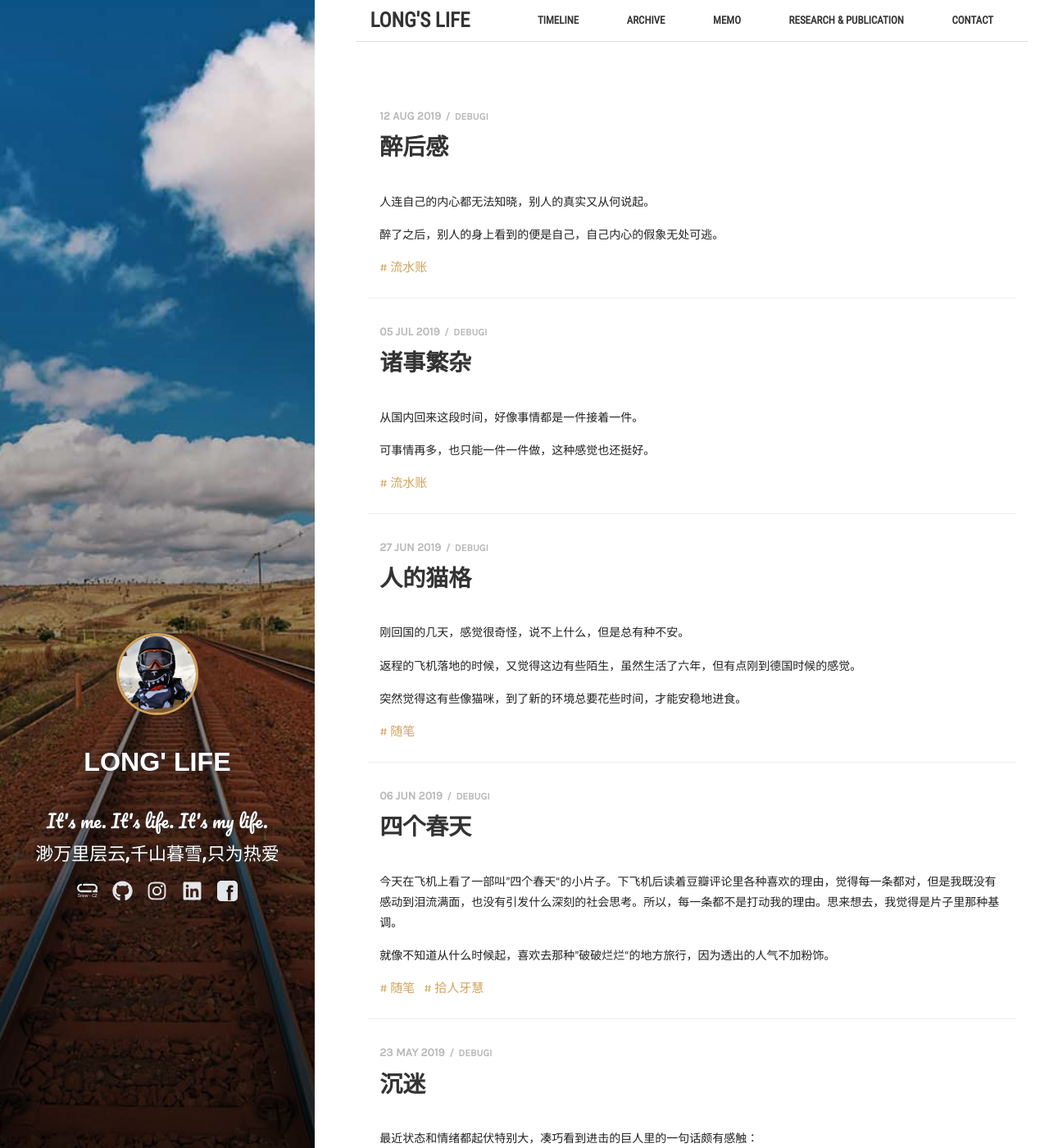
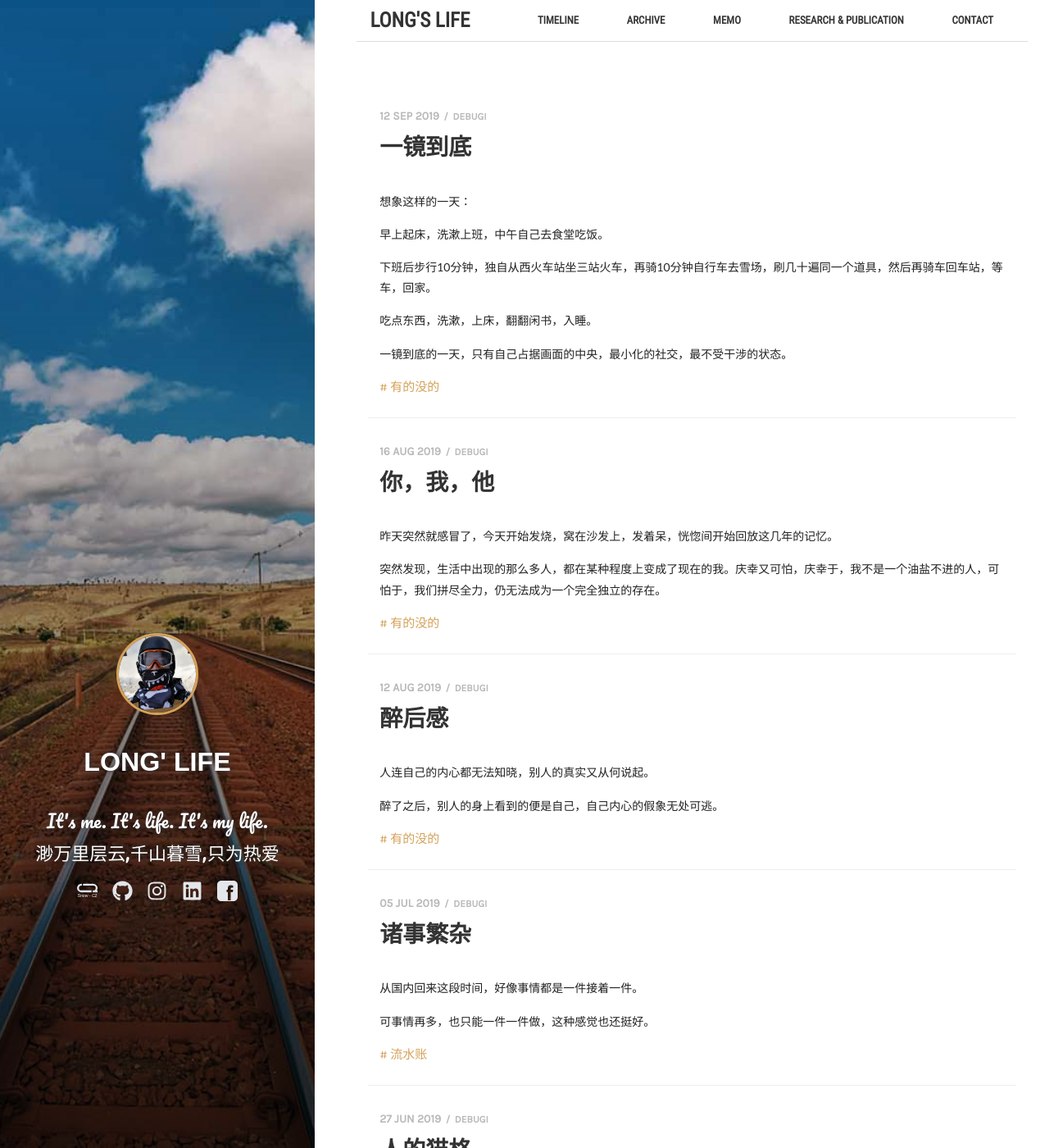
Before and after one commit to runningUnicorn/runningUnicorn.github.io, a Jekyll site: the page built from index.html, in a window 1280 px wide and 1400 px high. Shown: the whole window at 82% size. Built offline with Jekyll 4.4.1, drawn with Linux system fonts in a browser that asks for light colours; some web fonts are replaced; some of the changed text lies outside the part shown.

Commit message:
new_post

```diff
--- a/_posts/2019-08-12-醉后感.md
+++ b/_posts/2019-08-12-醉后感.md
@@ -5,7 +5,7 @@ crawlertitle: "醉后感"
 summary: "醉后感"
 date:   2019-08-12
 tags:
-    流水账
+    有的没的
 author: debugi
 ---
 
--- /dev/null
+++ b/_posts/2019-09-12-一镜到底.md
@@ -0,0 +1,20 @@
+---
+layout: post
+title:  "一镜到底"
+crawlertitle: "一镜到底"
+summary: "一镜到底"
+date:   2019-09-12
+tags:
+    有的没的
+author: debugi
+---
+
+想象这样的一天：
+
+早上起床，洗漱上班，中午自己去食堂吃饭。
+
+下班后步行10分钟，独自从西火车站坐三站火车，再骑10分钟自行车去雪场，刷几十遍同一个道具，然后再骑车回车站，等车，回家。
+
+吃点东西，洗漱，上床，翻翻闲书，入睡。
+
+一镜到底的一天，只有自己占据画面的中央，最小化的社交，最不受干涉的状态。
```
Also changed, not shown: _posts/2019-08-16-你，我，他.md (added, +14 -0 lines).
